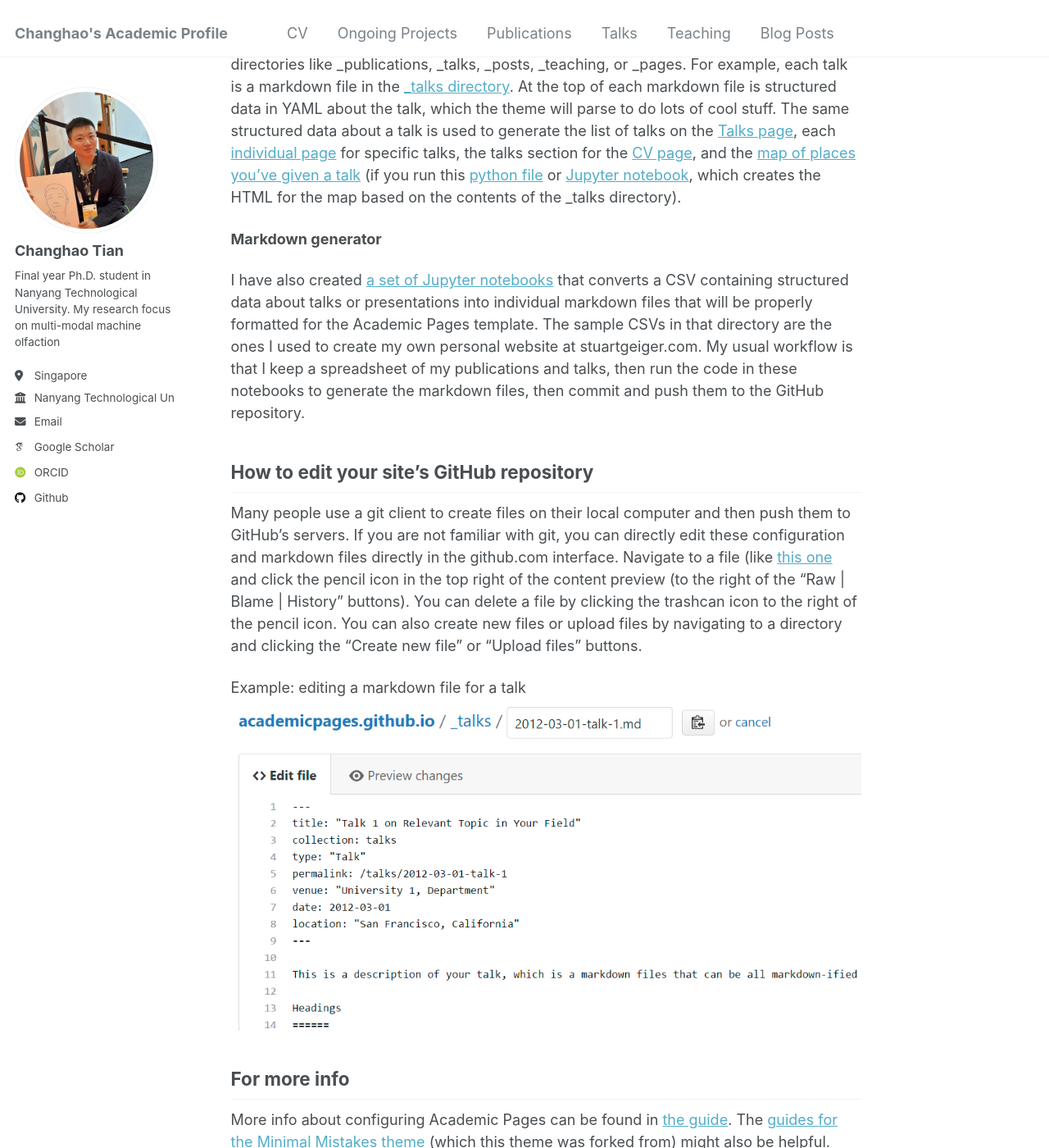
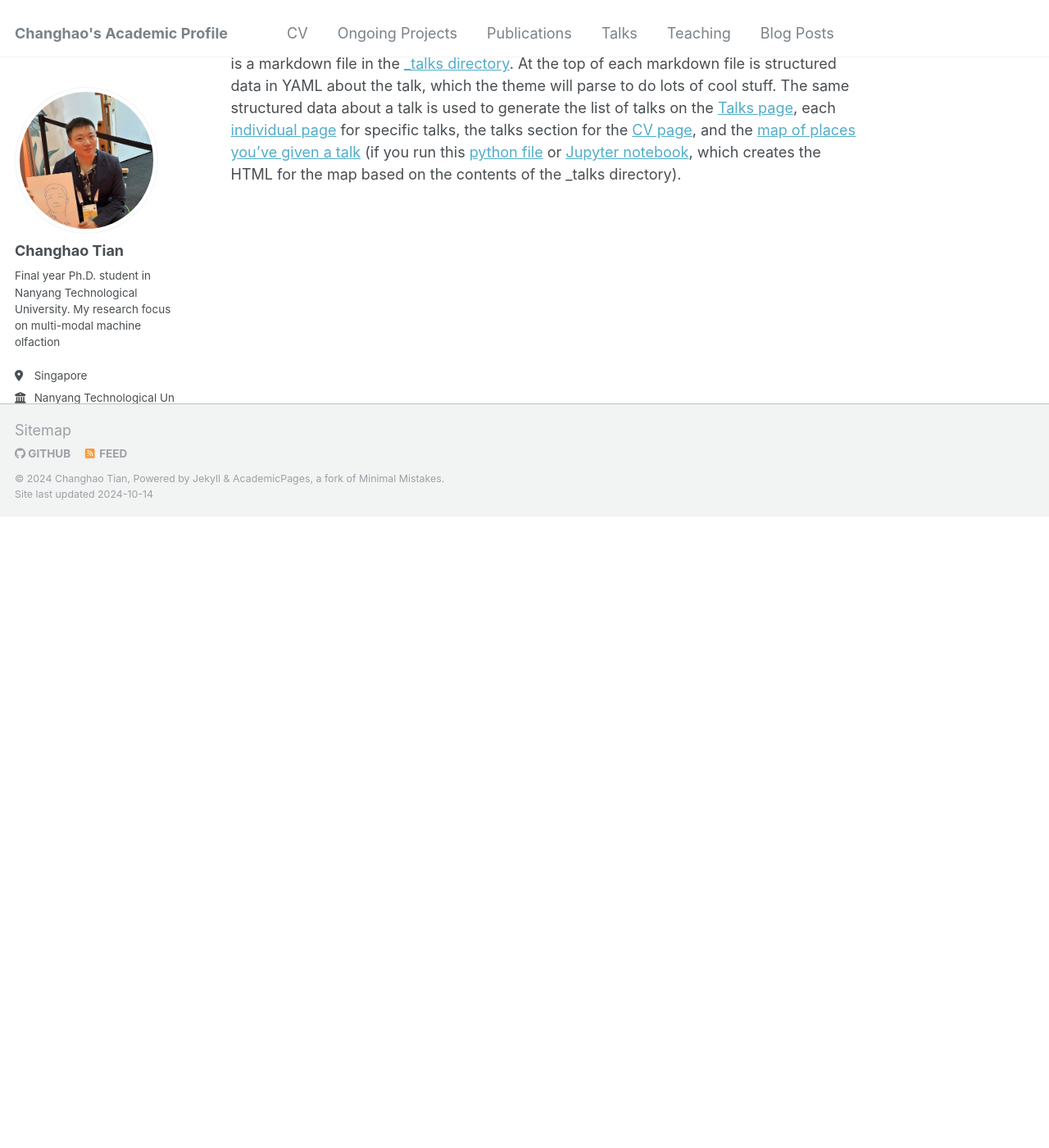
Before and after one commit to CHTiansweet/CHTian, a Jekyll site: the page built from _pages/about.md, in a window 1280 px wide and 1400 px high, scrolled down 1732 px. Shown: the whole window at 82% size. Built offline with Jekyll 4.4.1, drawn with Linux system fonts in a browser that asks for light colours; some web fonts are replaced; after the commit the page ends 2362 px from its top, so only the background shows below that; some of the changed text lies outside the part shown.

Commit message:
Update about.md

```diff
--- a/_pages/about.md
+++ b/_pages/about.md
@@ -1,6 +1,6 @@
 ---
 permalink: /
-title: "Academic Pages is a ready-to-fork GitHub Pages template for academic personal websites"
+title: "Changhao Tian's Academic Profile"
 author_profile: true
 redirect_from:
   - /about/
@@ -11,7 +11,7 @@ This is the front page of a website that is powered by the [Academic Pages templ
 
 A data-driven personal website
 ======
-Like many other Jekyll-based GitHub Pages templates, Academic Pages makes you separate the website's content from its form. The content & metadata of your website are in structured markdown files, while various other files constitute the theme, specifying how to transform that content & metadata into HTML pages. You keep these various markdown (.md), YAML (.yml), HTML, and CSS files in a public GitHub repository. Each time you commit and push an update to the repository, the [GitHub pages](https://pages.github.com/) service creates static HTML pages based on these files, which are hosted on GitHub's servers free of charge.
+Like many other Jekyll-based GitHub Pages templates, Academic Pages makes you separate the website's content from its form. The con tent & metadata of your website are in structured markdown files, while various other files constitute the theme, specifying how to transform that content & metadata into HTML pages. You keep these various markdown (.md), YAML (.yml), HTML, and CSS files in a public GitHub repository. Each time you commit and push an update to the repository, the [GitHub pages](https://pages.github.com/) service creates static HTML pages based on these files, which are hosted on GitHub's servers free of charge.
 
 Many of the features of dynamic content management systems (like Wordpress) can be achieved in this fashion, using a fraction of the computational resources and with far less vulnerability to hacking and DDoSing. You can also modify the theme to your heart's content without touching the content of your site. If you get to a point where you've broken something in Jekyll/HTML/CSS beyond repair, your markdown files describing your talks, publications, etc. are safe. You can rollback the changes or even delete the repository and start over -- just be sure to save the markdown files! Finally, you can also write scripts that process the structured data on the site, such as [this one](https://github.com/academicpages/academicpages.github.io/blob/master/talkmap.ipynb) that analyzes metadata in pages about talks to display [a map of every location you've given a talk](https://academicpages.github.io/talkmap.html).
 
@@ -31,19 +31,3 @@ The main configuration file for the site is in the base directory in [_config.ym
 Create content & metadata
 ------
 For site content, there is one markdown file for each type of content, which are stored in directories like _publications, _talks, _posts, _teaching, or _pages. For example, each talk is a markdown file in the [_talks directory](https://github.com/academicpages/academicpages.github.io/tree/master/_talks). At the top of each markdown file is structured data in YAML about the talk, which the theme will parse to do lots of cool stuff. The same structured data about a talk is used to generate the list of talks on the [Talks page](https://academicpages.github.io/talks), each [individual page](https://academicpages.github.io/talks/2012-03-01-talk-1) for specific talks, the talks section for the [CV page](https://academicpages.github.io/cv), and the [map of places you've given a talk](https://academicpages.github.io/talkmap.html) (if you run this [python file](https://github.com/academicpages/academicpages.github.io/blob/master/talkmap.py) or [Jupyter notebook](https://github.com/academicpages/academicpages.github.io/blob/master/talkmap.ipynb), which creates the HTML for the map based on the contents of the _talks directory).
-
-**Markdown generator**
-
-I have also created [a set of Jupyter notebooks](https://github.com/academicpages/academicpages.github.io/tree/master/markdown_generator
-) that converts a CSV containing structured data about talks or presentations into individual markdown files that will be properly formatted for the Academic Pages template. The sample CSVs in that directory are the ones I used to create my own personal website at stuartgeiger.com. My usual workflow is that I keep a spreadsheet of my publications and talks, then run the code in these notebooks to generate the markdown files, then commit and push them to the GitHub repository.
-
-How to edit your site's GitHub repository
-------
-Many people use a git client to create files on their local computer and then push them to GitHub's servers. If you are not familiar with git, you can directly edit these configuration and markdown files directly in the github.com interface. Navigate to a file (like [this one](https://github.com/academicpages/academicpages.github.io/blob/master/_talks/2012-03-01-talk-1.md) and click the pencil icon in the top right of the content preview (to the right of the "Raw | Blame | History" buttons). You can delete a file by clicking the trashcan icon to the right of the pencil icon. You can also create new files or upload files by navigating to a directory and clicking the "Create new file" or "Upload files" buttons.
-
-Example: editing a markdown file for a talk
-![Editing a markdown file for a talk](/images/editing-talk.png)
-
-For more info
-------
-More info about configuring Academic Pages can be found in [the guide](https://academicpages.github.io/markdown/). The [guides for the Minimal Mistakes theme](https://mmistakes.github.io/minimal-mistakes/docs/configuration/) (which this theme was forked from) might also be helpful.
```
